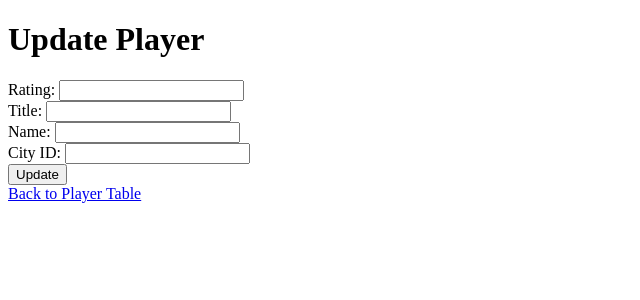
After one commit to AnonymousN24/databaseproject, a Flask app: template HTML_WebPage/templates/update_player.html in a window 1280 px wide. The commit adds this page. Shown: the top 300 px of the page, without its empty margins (0-640 px from the left). Run offline with Flask 3, Linux system fonts and the light colour scheme; the template is opened without the code that fills it, so the values that code supplies are empty.

Commit message:
CRUD Assignment

```diff
--- a/HTML_WebPage/templates/mytable.html
+++ b/HTML_WebPage/templates/mytable.html
@@ -35,6 +35,7 @@
             <td>{{ player[2] }}</td>
             <td>{{ player[4] }}</td>
             <td>
+                <a href="{{ url_for('update_player', player_id=player[0]) }}"><button>Update</button></a>
                 <form action="{{ url_for('delete_player', player_id=player[0]) }}" method="post">
                     <button type="submit">Delete</button>
                 </form>
--- /dev/null
+++ b/HTML_WebPage/templates/update_player.html
@@ -0,0 +1,26 @@
+<!DOCTYPE html>
+<html lang="en">
+<head>
+    <meta charset="UTF-8">
+    <title>Update Player</title>
+</head>
+<body>
+    <h1>Update Player</h1>
+    <form action="{{ url_for('update_player', player_id=player[0]) }}" method="post">
+        <label for="rating">Rating:</label>
+        <input type="text" id="rating" name="rating" value="{{ player[1] }}" required><br>
+
+        <label for="title">Title:</label>
+        <input type="text" id="title" name="title" value="{{ player[2] }}" required><br>
+
+        <label for="name">Name:</label>
+        <input type="text" id="name" name="name" value="{{ player[3] }}" required><br>
+
+        <label for="city_id">City ID:</label>
+        <input type="text" id="city_id" name="city_id" value="{{ player[4] }}" required><br>
+
+        <button type="submit">Update</button>
+    </form>
+    <a href="{{ url_for('show_table') }}">Back to Player Table</a>
+</body>
+</html>
```
Also changed, not shown: HTML_WebPage/flask_code.py (+35 -0 lines).
